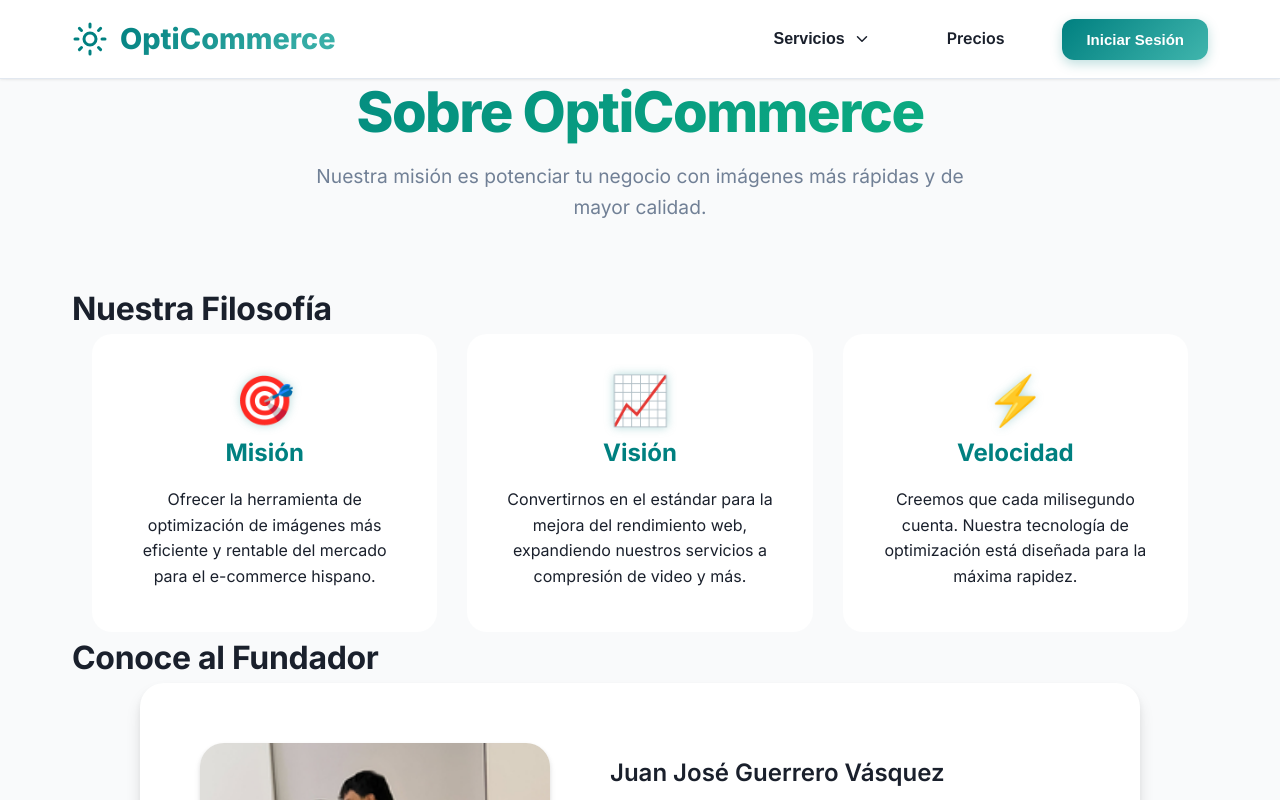
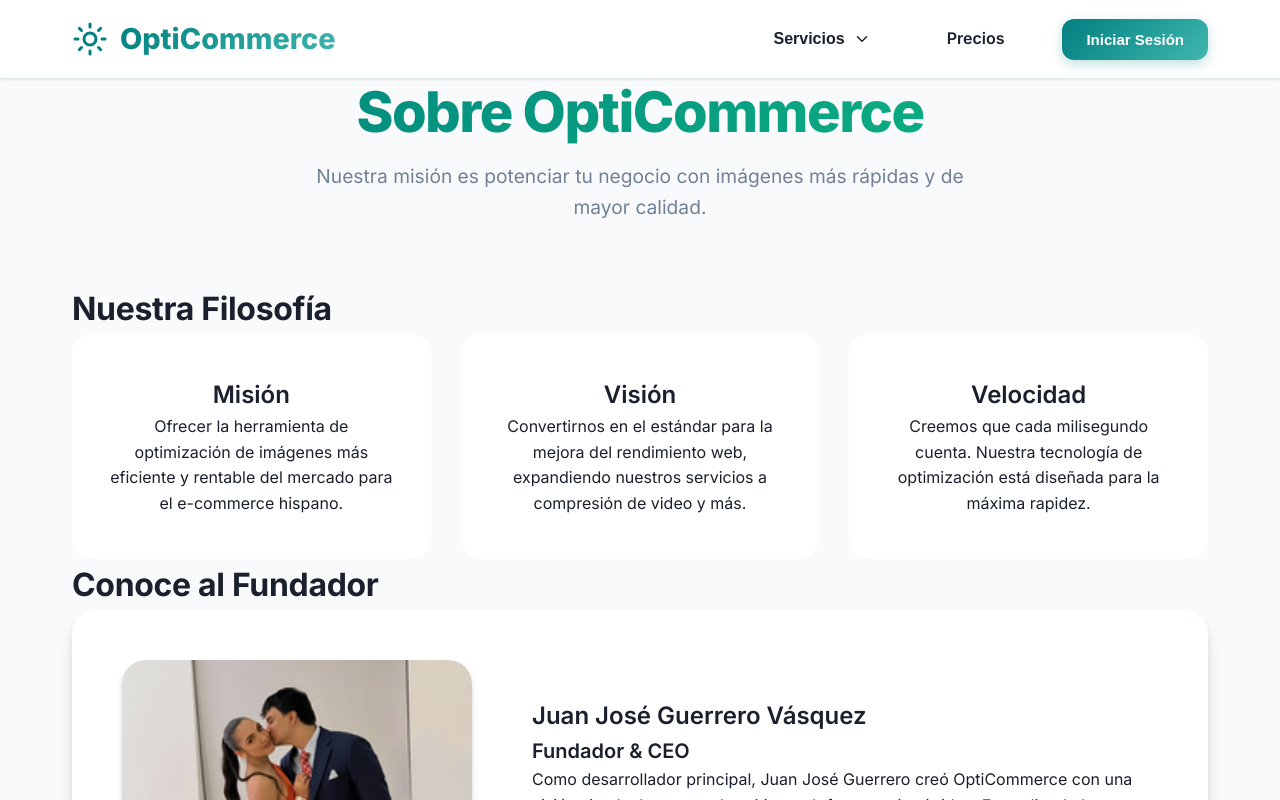
Before and after one commit to Juanjose-ctrl/optimizador-ecommerce, a Next.js app: page /about in a window 1280 px wide. Shown: the top 800 px of the page. Built offline with nearby package versions, Linux system fonts and the light colour scheme.

Commit message:
NUEVAS fUNCIONES 1.5

```diff
--- a/src/app/globals.css
+++ b/src/app/globals.css
@@ -1700,17 +1700,14 @@ nav {
     box-shadow: var(--shadow-md);
 }
 
-/* Corrección de la Filosofía: Forzar tres columnas iguales */
 .philosophy-grid {
     display: grid;
-    /* 🚨 CAMBIO CRUCIAL: Forzar 3 columnas iguales en escritorio */
-    grid-template-columns: repeat(3, 1fr);
+    grid-template-columns: repeat(auto-fit, minmax(280px, 1fr));
     gap: 30px;
     max-width: 1200px;
     margin: 0 auto;
-    padding: 0 20px; /* Añadimos padding si es necesario */
-}
-/* Mantenemos el resto del CSS de .philosophy-card */
+}
+
 .philosophy-card {
     padding: 40px 30px;
     background: var(--bg-card);
@@ -1720,8 +1717,6 @@ nav {
     transition: all 0.4s ease;
 }
 
-/* ... (resto de .philosophy-card y hover) */
-
 .philosophy-card:hover {
     transform: translateY(-10px);
     border-color: var(--primary-color);
@@ -1733,14 +1728,12 @@ nav {
     grid-template-columns: 350px 1fr;
     gap: 60px;
     align-items: center;
-    max-width: 1000px;
+    max-width: 1200px;
     margin: 0 auto;
-    padding: 60px;
+    padding: 50px;
     background: var(--bg-card);
     border-radius: 24px;
     box-shadow: var(--shadow-lg);
-
-
 }
 
 .founder-image-placeholder {
@@ -2137,44 +2130,3 @@ nav {
     transform: rotate(-5deg) scale(1.05);
     box-shadow: var(--shadow-md);
 }
-
-/* ========================================================================
-   24. CORRECCIÓN DE ÍCONOS FALTANTES (ABOUT PAGE - FILOSOFÍA)
-   ======================================================================== */
-
-/* 1. Asegura que el contenedor del título esté en modo columna para separar el ícono del texto */
-.philosophy-card h3 {
-    display: flex;
-    flex-direction: column; /* Coloca el ícono arriba y el texto abajo */
-    align-items: center;
-    justify-content: center;
-    grid-template-columns: repeat(3, 1fr); /* Tres columnas iguales */
-    font-size: 1.5rem;
-    font-weight: 700;
-    color: var(--primary-color);
-    margin-bottom: 15px;
-    text-align: center; /* Centra el texto del título */
-}
-
-/* 2. Crea y estiliza el ícono/emoji a partir del data-icon */
-.philosophy-card h3::before {
-    content: attr(data-icon); /* Usa el emoji del atributo (🎯, 📈, ⚡) */
-
-    /* Estilos visuales del ícono */
-    font-size: 3rem; /* ¡Lo hacemos más grande! */
-    line-height: 1;
-    font-weight: normal; /* Asegura que el emoji no herede negritas del h3 */
-    color: var(--accent-color);
-    margin-bottom: 10px; /* Separación del título */
-
-    /* Efecto sutil para que resalte */
-    filter: drop-shadow(0 0 5px rgba(0, 128, 128, 0.3));
-
-    /* Esto es clave: hacemos que sea un elemento de bloque para que ocupe su propio espacio */
-    display: block;
-}
-
-/* Aseguramos que el texto dentro del h3 no tenga margen superior */
-.philosophy-card h3 > * {
-    margin-top: 0;
-}
```
